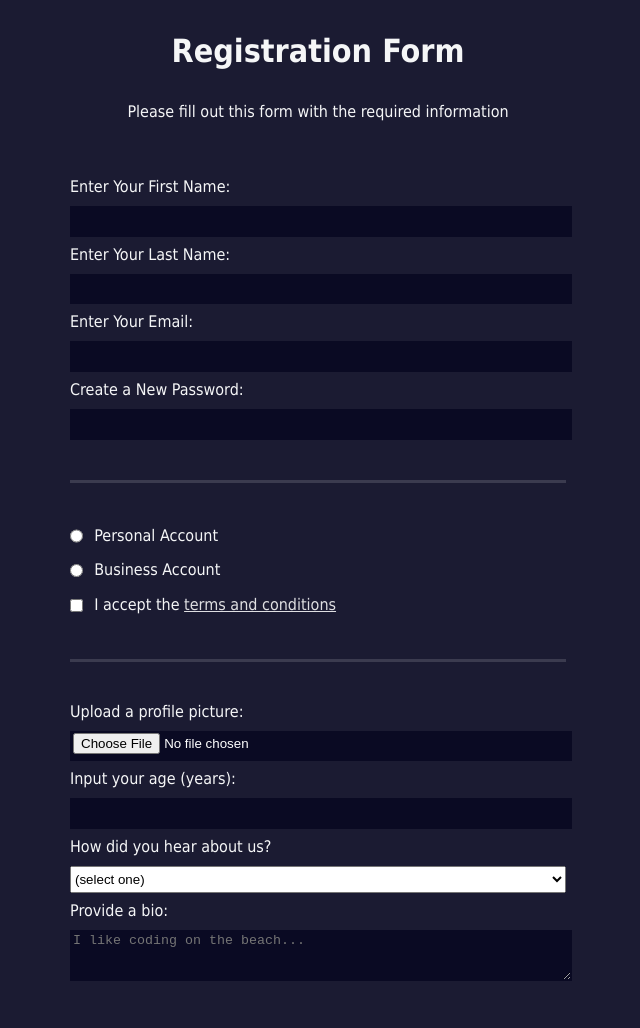
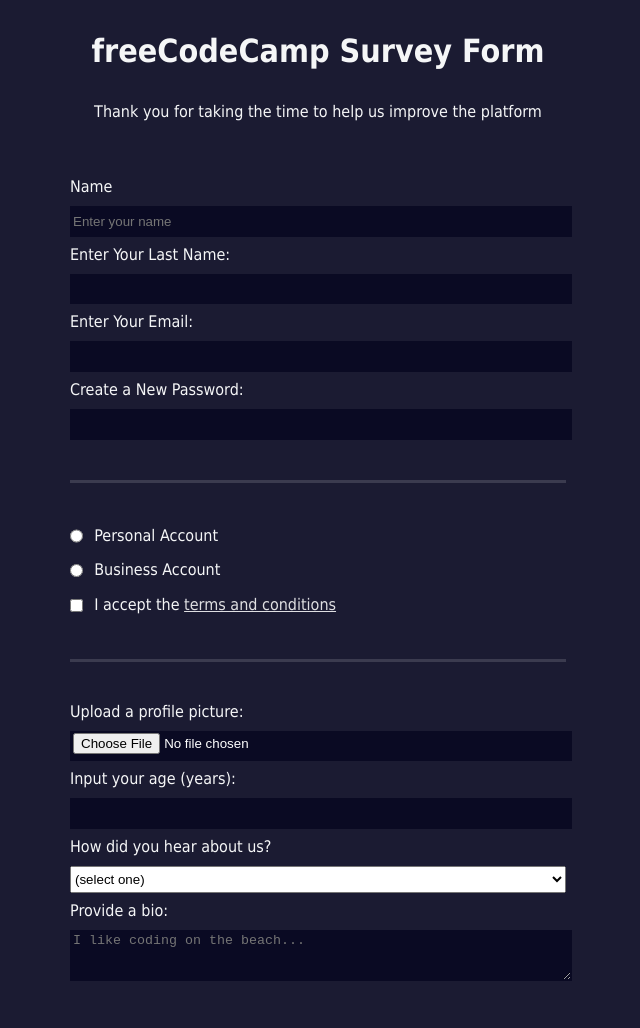
Before and after one commit to paco-jones/registration, a plain HTML site: page index.html in a window 1280 px wide. Shown: the top 1028 px of the page, without its empty margins (322-962 px from the left). Drawn offline with Linux system fonts and the light colour scheme.

Commit message:
Add title and name to index.html

```diff
--- a/index.html
+++ b/index.html
@@ -6,11 +6,11 @@
     <link rel="stylesheet" href="styles.css" />
   </head>
   <body>
-    <h1>Registration Form</h1>
-    <p>Please fill out this form with the required information</p>
+    <h1>freeCodeCamp Survey Form</h1>
+    <p>Thank you for taking the time to help us improve the platform</p>
     <form method="post" action='https://register-demo.freecodecamp.org'>
       <fieldset>
-        <label for="first-name">Enter Your First Name: <input id="first-name" name="first-name" type="text" required /></label>
+        <label for="name">Name<input id="name" name="name" type="text" placeholder="Enter your name" required /></label>
         <label for="last-name">Enter Your Last Name: <input id="last-name" name="last-name" type="text" required /></label>
         <label for="email">Enter Your Email: <input id="email" name="email" type="email" required /></label>
         <label for="new-password">Create a New Password: <input id="new-password" name="new-password" type="password" pattern="[a-z0-5]{8,}" required /></label>
```
